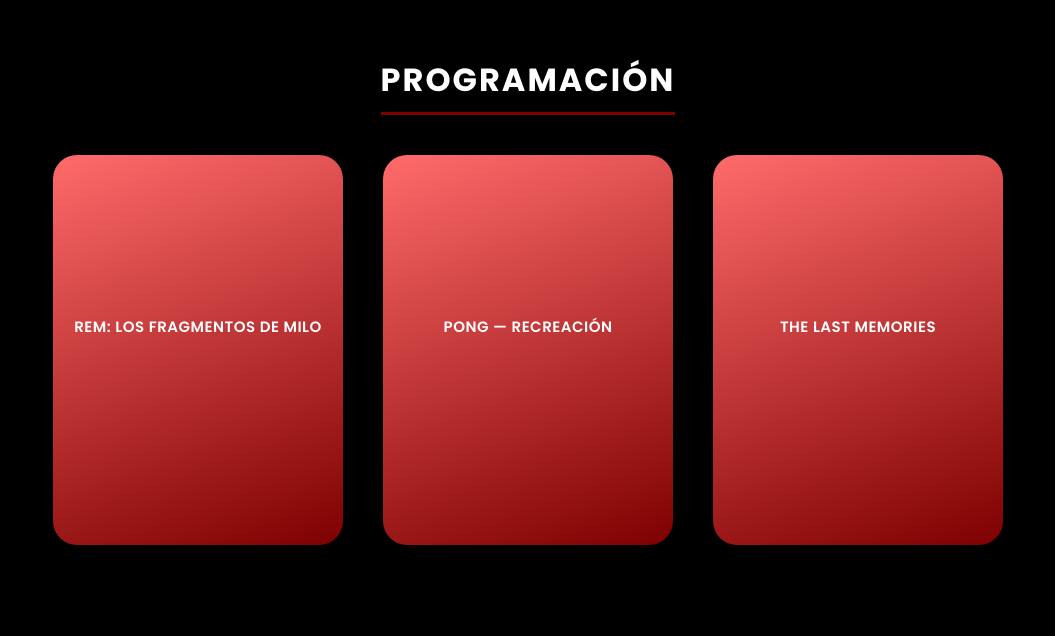
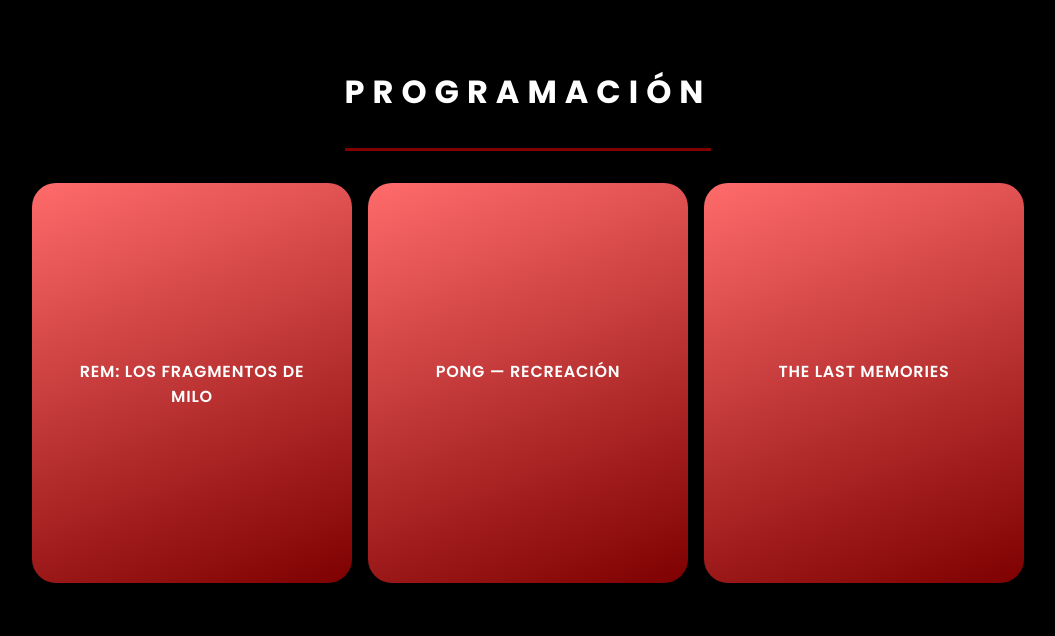
Before and after one commit to Isabedo/REPOSITORIO_WEB, a plain HTML site: page WEB_PORTAFOLIO/index.html in a window 1280 px wide. Shown: the part 844-1480 px from the top of the page, without its empty margins (112-1167 px from the left). Drawn offline with Linux system fonts and the light colour scheme.

Commit message:
arreglos

```diff
--- a/WEB_PORTAFOLIO/code/script.js
+++ b/WEB_PORTAFOLIO/code/script.js
@@ -1,6 +1,8 @@
 const buttonTheme = document.getElementById('change-theme');
 const buttonLenguage = document.getElementById('change-lenguage');
+
 let currentLanguage = 'es';
+
 
 buttonTheme.addEventListener('click', () => {
     if (document.body.classList.contains('light-theme')) {
--- a/WEB_PORTAFOLIO/style/stylesheet.css
+++ b/WEB_PORTAFOLIO/style/stylesheet.css
@@ -31,22 +31,19 @@ html {
 }
 
 body {
-    width: 100%;
+    width: 100vw;
     overflow-x: hidden;
     background-color: var(--color-background);
     color: var(--color-font);
 }
 
-span {
-    color: var(--color-primary);
-}
 
 .site-header {
     position: fixed;
     top: 0;
     left: 0;
     width: 100%;
-    padding: 1.2rem 9%;
+    padding: 1rem 2rem;
     background-color: transparent;
     display: flex;
     justify-content: space-between;
@@ -76,7 +73,7 @@ span {
 .logo {
     font-size: 28px;
     color: var(--color-primary);
-    font-weight: 800;
+    font-weight: 800rem;
     transition: transform 0.2s;
 }
 
@@ -86,9 +83,9 @@ span {
 
 .site-nav a {
     color: var(--color-font);
-    font-size: 18px;
+    font-size: 1rem;
     margin-left: 3rem;
-    font-weight: 500;
+    font-weight: 10rem;
     border-bottom: 2px solid transparent;
     transition: color 0.2s, border-color 0.2s;
 }
@@ -99,9 +96,9 @@ span {
 }
 
 .seccion {
-    width: 100%;
+    width: 100vw;
     min-height: 100vh;
-    padding: 100px 5% 60px;
+    padding: 7rem ;
 }
 
 .seccion--inicio {
@@ -152,24 +149,24 @@ span {
     font-size: 2rem;
     font-weight: 700;
     color: var(--color-font);
-    margin-bottom: 40px;
+    margin-bottom: 2rem;
     text-transform: uppercase;
-    letter-spacing: 2px;
+    letter-spacing: 0.5rem;
     border-bottom: 3px solid var(--color-primary);
-    padding-bottom: 8px;
+    padding-bottom: 2rem;
 }
 
 .galeria {
     display: flex;
     flex-wrap: wrap;
     justify-content: center;
-    gap: 40px;
+    gap: 1rem;
     width: 100%;
 }
 
 .card {
-    width: 290px;
-    height: 390px;
+    width: 20rem;
+    height: 25rem;
     border-radius: 24px;
     perspective: 1000px;
 }
@@ -202,17 +199,17 @@ span {
     flex-direction: column;
     align-items: center;
     justify-content: flex-start;
-    padding-top: 160px;
+    padding-top: 11rem;
     box-shadow: 0 20px 60px var(--color-primary)(126, 0, 0, 0.4);
 }
 
 .card-front h3 {
     color: var(--color-font);
-    font-size: 15px;
+    font-size: 1rem;
     font-weight: 600;
-    letter-spacing: 0.5px;
+    letter-spacing: 0.05rem;
     text-align: center;
-    padding: 0 16px;
+    padding: 0 2rem;
     text-transform: uppercase;
 }
 
@@ -223,7 +220,7 @@ span {
     flex-direction: column;
     align-items: center;
     justify-content: flex-end;
-    padding-bottom: 24px;
+    padding-bottom: 2rem;
     box-shadow: 0 20px 60px var(--color-primary)(126, 0, 0, 0.35);
     overflow: hidden;
 }
@@ -244,10 +241,10 @@ span {
     position: relative;
     z-index: 1;
     color: var(--color-font);
-    font-size: 15px;
+    font-size: 1rem;
     font-weight: 600;
     text-align: center;
-    padding: 35px 12px 0;
+    padding: 2rem 1rem 0;
     text-transform: uppercase;
     letter-spacing: 0.4px;
 }
@@ -257,14 +254,14 @@ span {
     top: 18%;
     left: 50%;
     transform: translateX(-50%);
-    width: 160px;
-    height: 160px;
+    width: 11rem;
+    height: 10rem;
     background: var(--color-background);
     border-radius: 20px;
     z-index: 2;
     box-shadow: 0 12px 40px rgba(0, 0, 0, 0.2);
     overflow: hidden;
-    border: 3px solid #fff;
+    border: 3px solid var(--color-font);
 }
 
 .card-img {
@@ -275,29 +272,27 @@ span {
 }
 
 .card-descripcion {
-    font-size: 15px;
+    font-size: 1rem;
     text-align: center;
-    padding: 0 20px;
+    padding: 0 1rem;
     color: var(--color-fontFooter);
     font-weight: 400;
     line-height: 1.5;
     margin-top: 10px;
-    margin-bottom: 22px;
+    margin-bottom: 1rem;
     position: relative;
     z-index: 2;
-    margin-top: 100px;
-
 }
 
 .card-enlace {
     display: inline-block;
-    padding: 10px 36px;
+    padding: 1rem 1rem;
     background: linear-gradient(135deg, var(--color-secondary), var(--color-primary));
     color: var(--color-font);
     font-size: 13px;
     font-weight: 600;
     border-radius: 50px;
-    letter-spacing: 0.5px;
+    letter-spacing: 0.05rem;
     box-shadow: 0 6px 20px var(--color-primary)(126, 0, 0, 0.4);
     transition: transform 0.2s, box-shadow 0.2s;
     position: relative;
@@ -313,10 +308,10 @@ span {
 
 .site-footer {
     width: 100%;
-    padding: 24px 9%;
+    padding: 1rem;
     background-color: var(--color-background);
     text-align: center;
     color: var(--color-fontFooter);
-    font-size: 14px;
+    font-size: 1rem;
     border-top: 1px solid var(--color-primary);
 }
```
